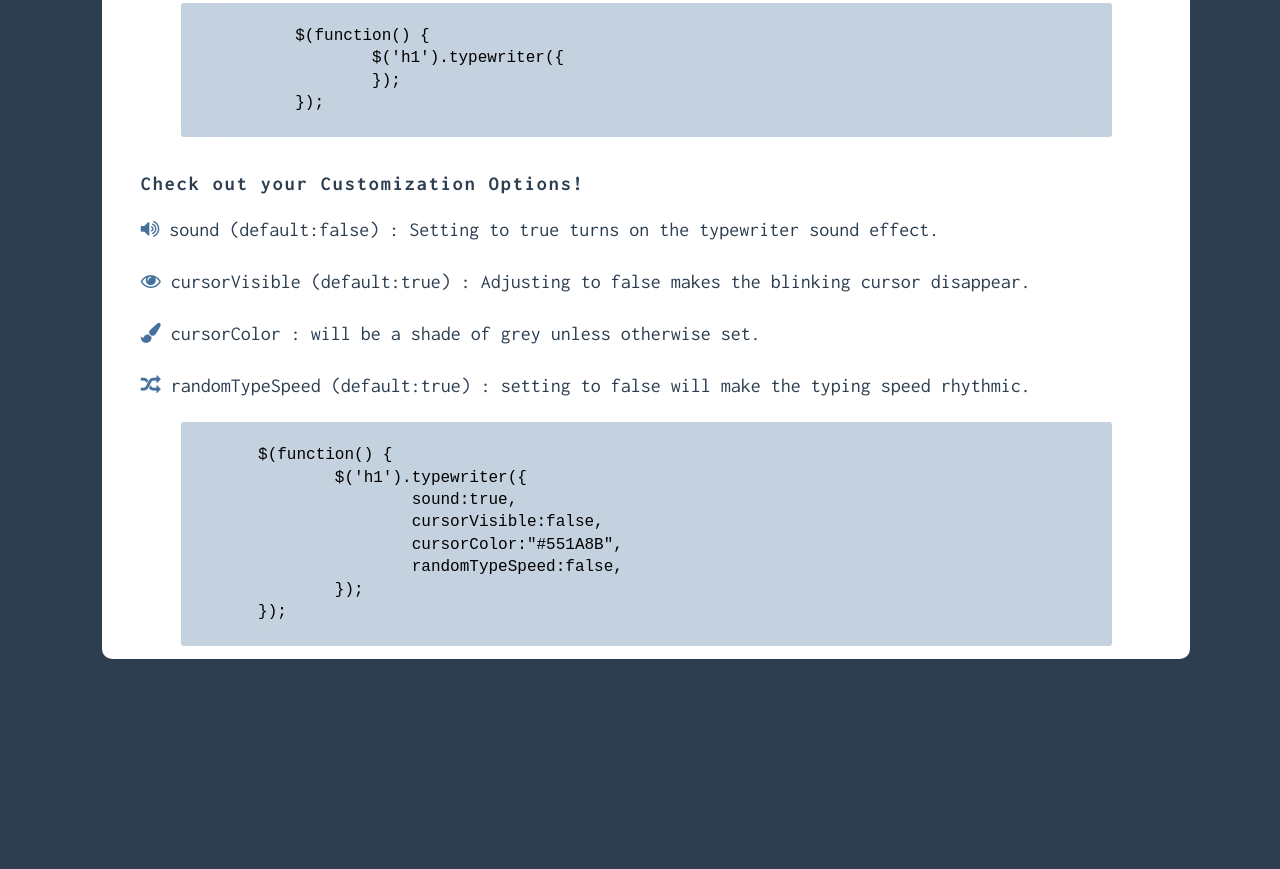
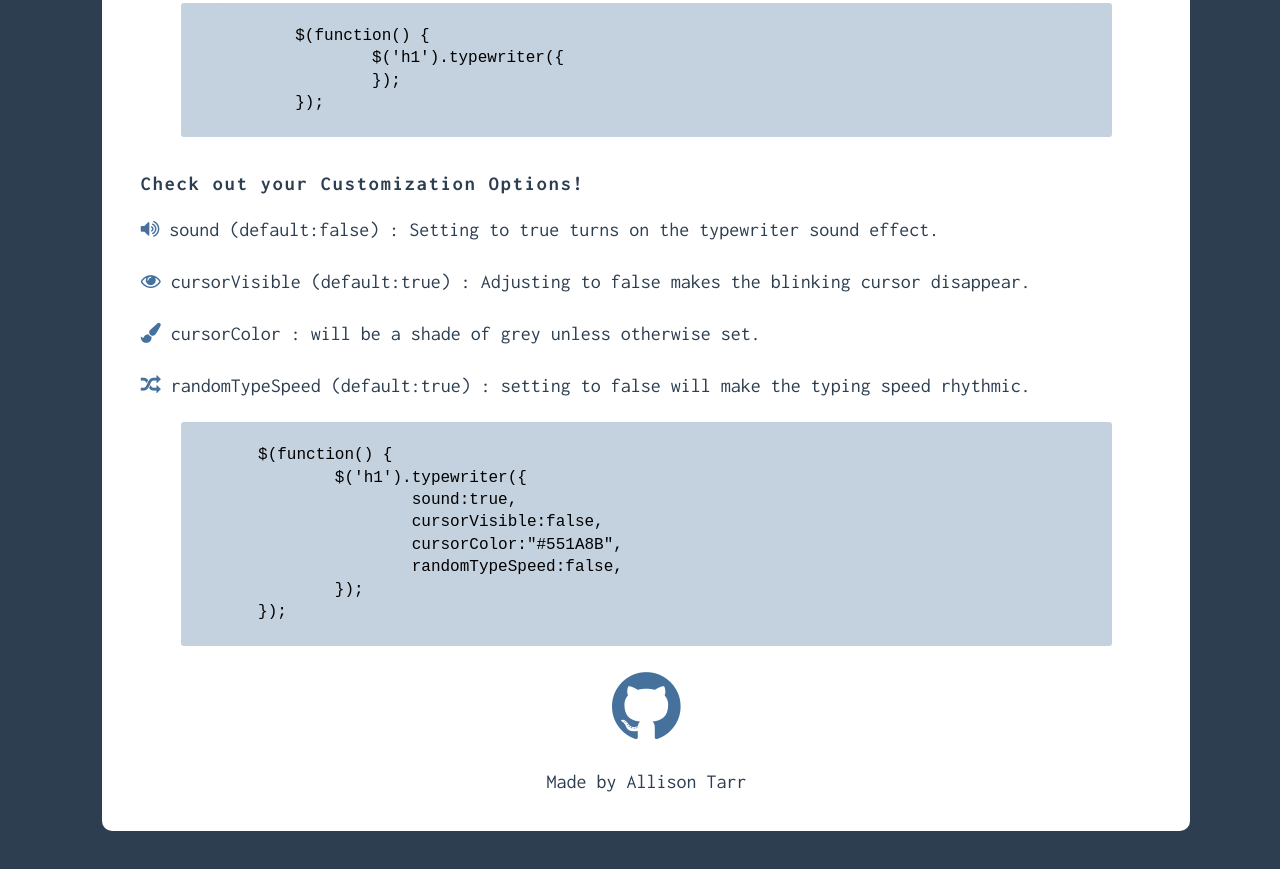
Before and after one commit to allisonplus/jquery-typewriter, a website: page index.html in a window 1280 px wide. Shown: the part 1776-2645 px from the top of the page. Before the commit the page ends 2499 px from the top, so only its background shows below. Drawn offline with nearby package versions, Linux system fonts and the light colour scheme.

Commit message:
Added icon

```diff
--- a/index.html
+++ b/index.html
@@ -82,6 +82,10 @@
 		});
 	});
 	</code></pre>
+
+	<a class="github" href="https://github.com/allisonplus"><i class="fa fa-github fa-5x"></i></a>
+	<p class="made">Made by Allison Tarr</p>
+
 	</div> <!-- end .markdown -->
 </div> <!--/.wrapper-->
 
--- a/style.css
+++ b/style.css
@@ -130,6 +130,21 @@ ul li {
 	padding-right:10px;
 }
 
+i.fa.fa-github.fa-5x {
+	text-align:center;
+	display:block;
+	padding:2% 0 0 0;
+}
+
+a.github {
+	text-decoration:none;
+}
+
+.made {
+	text-align:center;
+	padding-top:0;
+}
+
 
 /* Class that will eventually be removed to letters in the for loop*/
 .typeAction {
```
